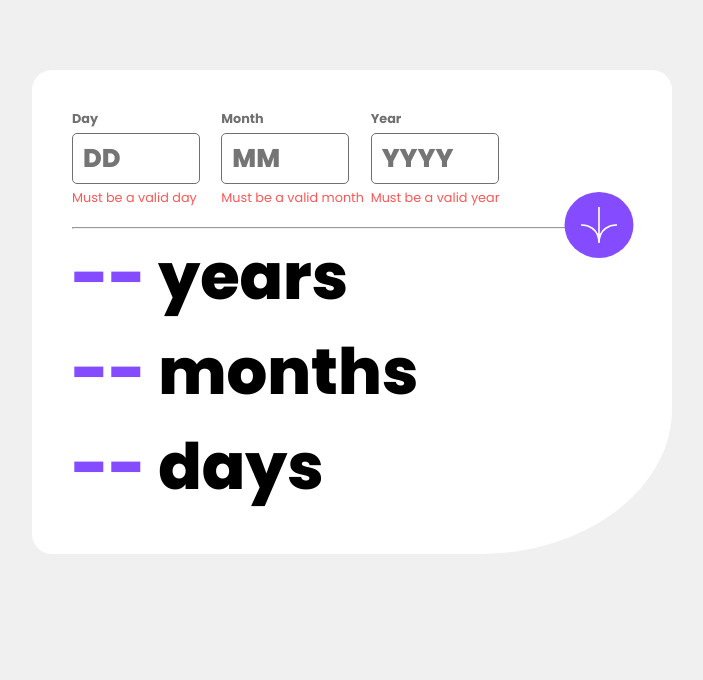
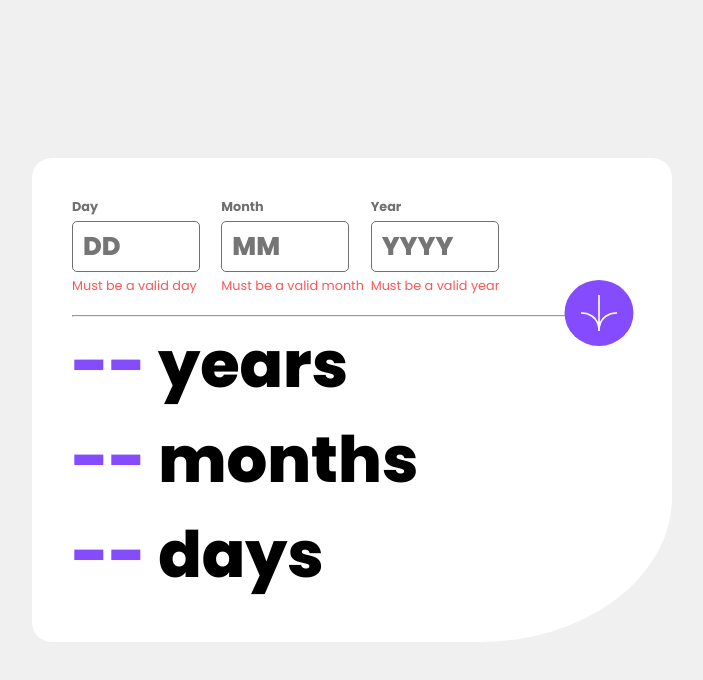
Before and after one commit to cristianccgg/Age-calculator-app-main, a plain HTML site: page index.html in a window 1280 px wide. Shown: the whole page, without its empty margins (288-991 px from the left). Drawn offline with Linux system fonts and the light colour scheme.

Commit message:
position main

```diff
--- a/styles.css
+++ b/styles.css
@@ -126,6 +126,8 @@ span {
     border-radius: 20px 20px 30% 20px;
     width: 50vw;
     height: fit-content;
+    margin-top: auto;
+    margin-bottom: auto;
   }
 
   .data-container {
```
